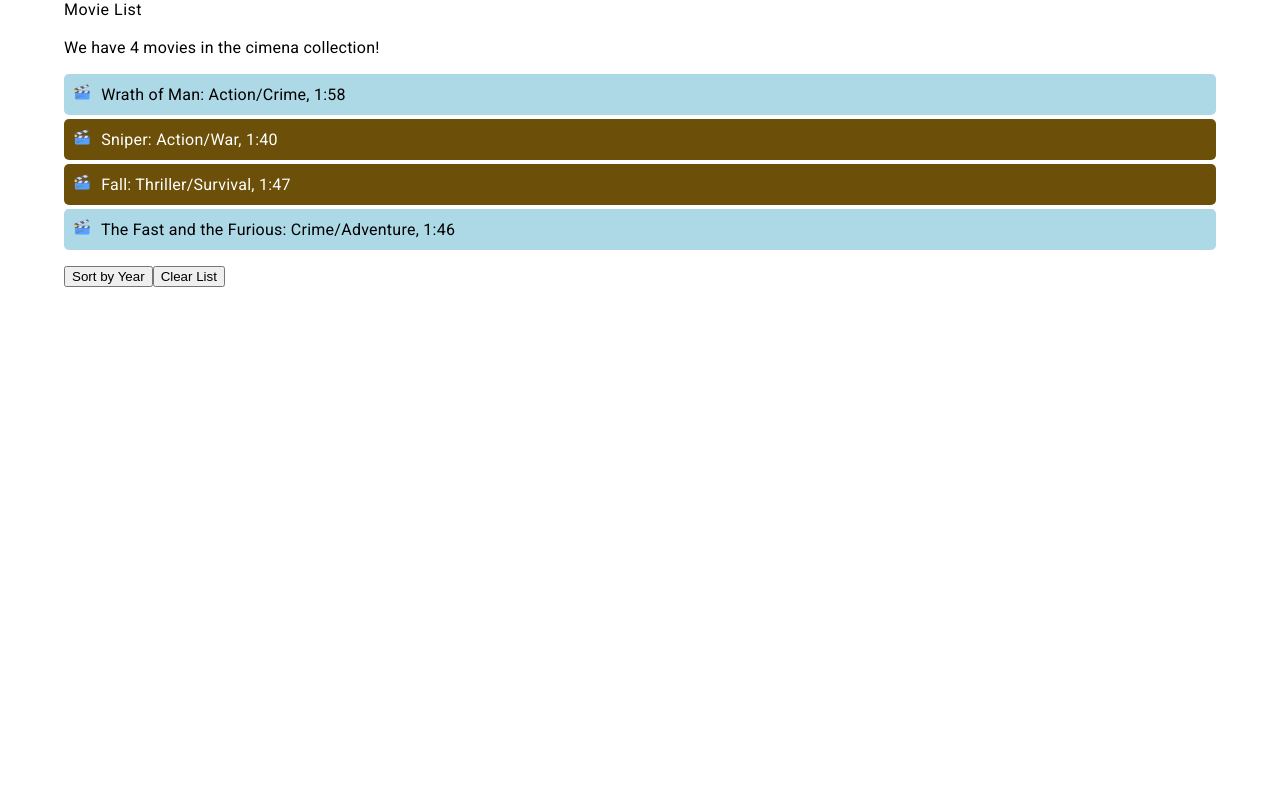
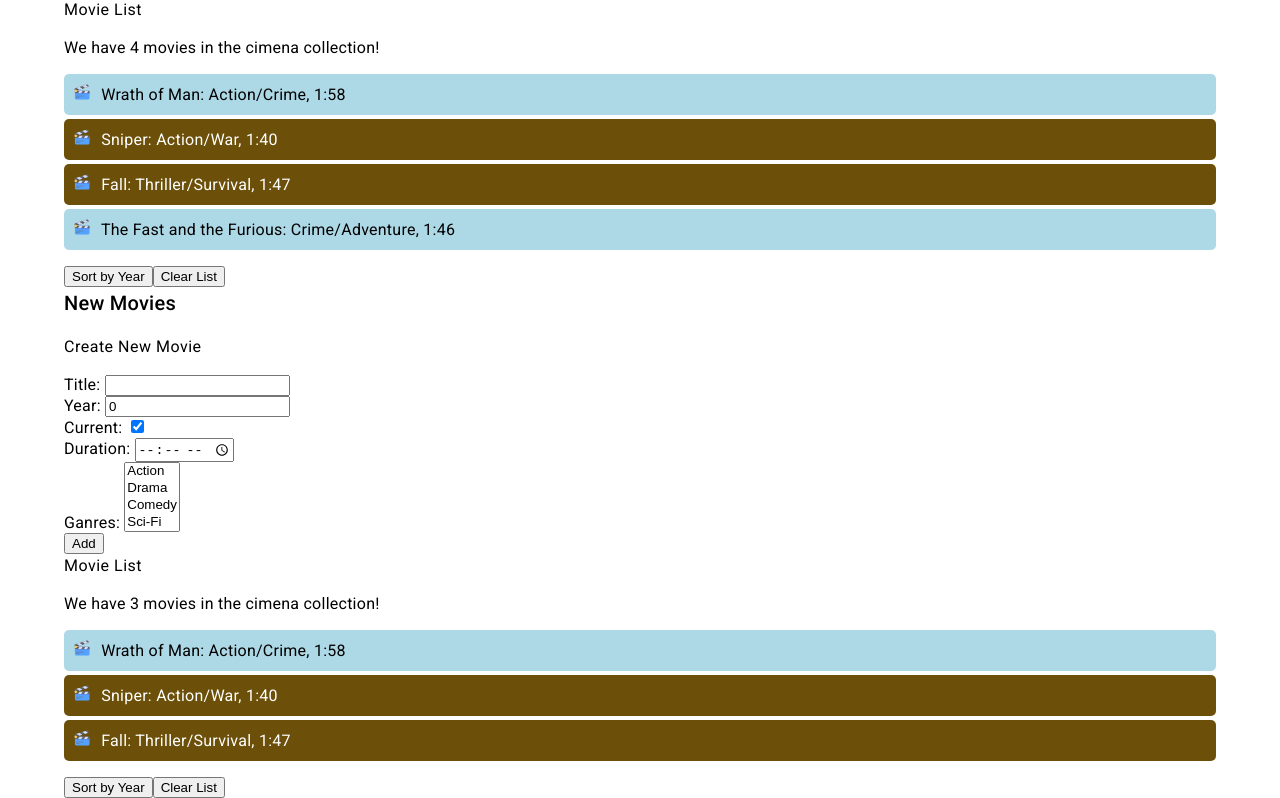
Before and after one commit to vladtymo/Angular-PV125, an Angular app: page / in a window 1280 px wide. Shown: the part 423-1221 px from the top of the page. Before the commit the page ends 800 px from the top, so only its background shows below. Built offline with nearby package versions, Linux system fonts and the light colour scheme.

Commit message:
Use input parameters.

```diff
--- a/src/app/components/app/app.component.html
+++ b/src/app/components/app/app.component.html
@@ -6,7 +6,10 @@
     <hr>
 
     <h2>Movie Catalogue</h2>
-    <app-movie-list></app-movie-list>
+    <app-movie-list [movies]="allMovies"></app-movie-list>
+
+    <h2>New Movies</h2>
+    <app-movie-list [movies]="newMovies"></app-movie-list>
 
     <!--<hr>
     <h2>Admin User</h2>
--- a/src/app/components/app/app.component.ts
+++ b/src/app/components/app/app.component.ts
@@ -1,4 +1,6 @@
+import { MOVIES } from './../movies/movies-mock-data';
 import { Component } from '@angular/core';
+import { IMovie } from '../movies/movie';
 
 @Component({
   selector: 'app-root',
@@ -7,4 +9,12 @@
 })
 export class AppComponent {
   title = 'simple-todo-app';
+
+  allMovies: IMovie[];
+  newMovies: IMovie[];
+
+  constructor() {
+    this.allMovies = MOVIES;
+    this.newMovies = MOVIES.filter(x => x.year >= 2018);
+  }
 }
--- a/src/app/components/movies/movie-list/movie-list.component.ts
+++ b/src/app/components/movies/movie-list/movie-list.component.ts
@@ -1,5 +1,5 @@
 import { IMovie } from '../movie';
-import { Component } from '@angular/core';
+import { Component, Input } from '@angular/core';
 import { Time } from '@angular/common';
 
 @Component({
@@ -9,7 +9,8 @@
 })
 export class MovieListComponent {
 
-  movies: IMovie[];
+  @Input()
+  movies: IMovie[] = [];
 
   movie: IMovie = {
     title: "",
@@ -18,12 +19,6 @@
   };
 
   constructor() {
-    this.movies = [
-      { title: "Wrath of Man", genres: ["Action", "Crime"], year: 2021, duration: "1:58", isCurrent: false },
-      { title: "Sniper", genres: ["Action", "War"], year: 2022, duration: "1:40", isCurrent: true },
-      { title: "Fall", genres: ["Thriller", "Survival"], year: 2022, duration: "1:47", isCurrent: true },
-      { title: "The Fast and the Furious", genres: ["Crime", "Adventure"], year: 2001, duration: "1:46", isCurrent: false }
-    ];
   }
 
   addMovie(): void {
--- /dev/null
+++ b/src/app/components/movies/movies-mock-data.ts
@@ -0,0 +1,8 @@
+import { IMovie } from "./movie";
+
+export const MOVIES: IMovie[] = [
+    { title: "Wrath of Man", genres: ["Action", "Crime"], year: 2021, duration: "1:58", isCurrent: false },
+    { title: "Sniper", genres: ["Action", "War"], year: 2022, duration: "1:40", isCurrent: true },
+    { title: "Fall", genres: ["Thriller", "Survival"], year: 2022, duration: "1:47", isCurrent: true },
+    { title: "The Fast and the Furious", genres: ["Crime", "Adventure"], year: 2001, duration: "1:46", isCurrent: false }
+];
```
